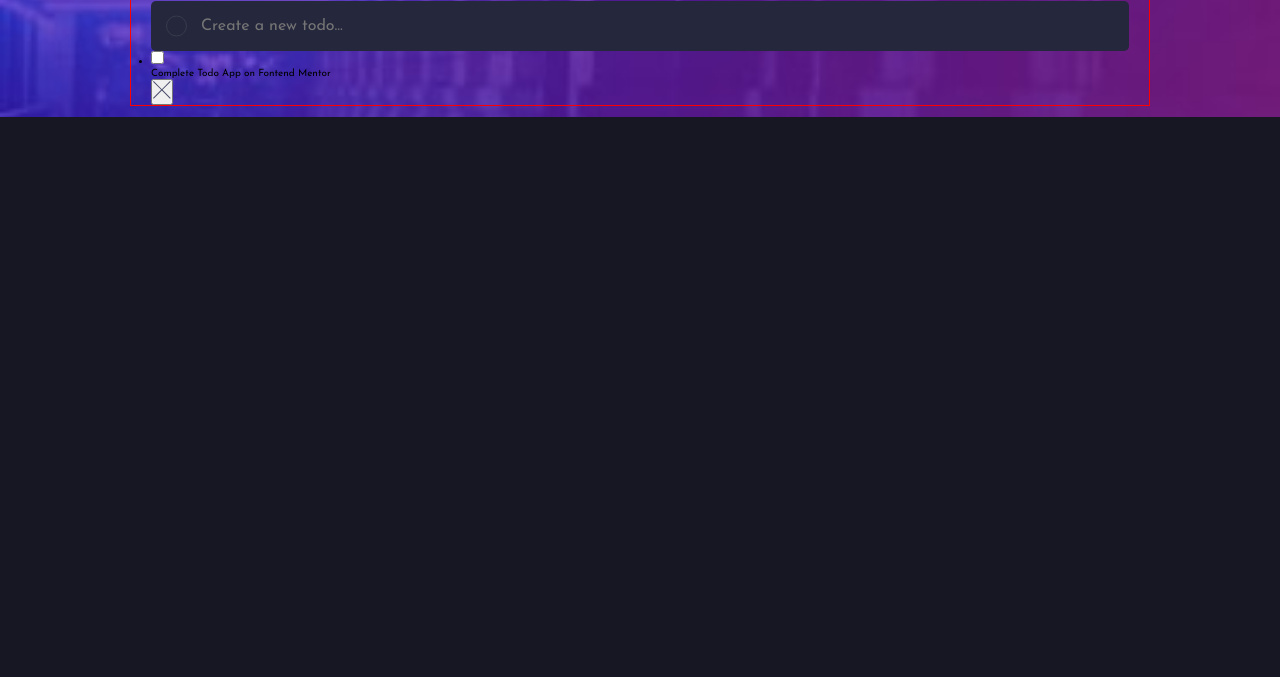
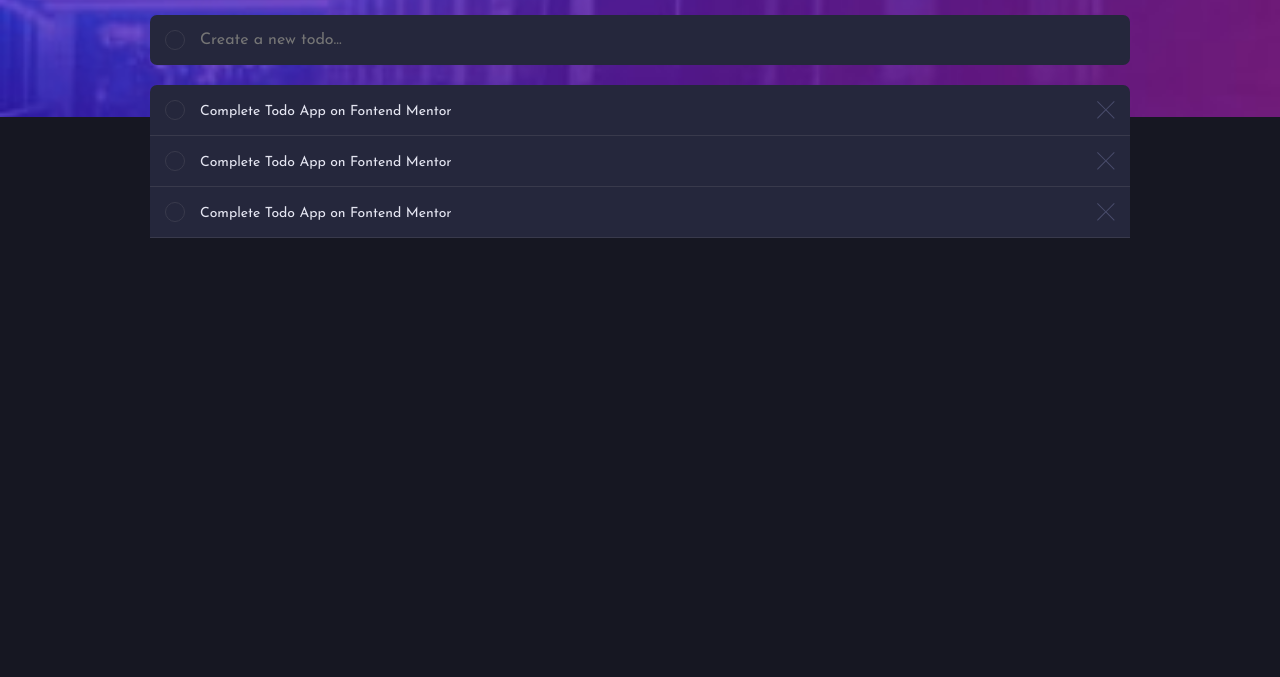
Before and after one commit to Imoyemi-1/Todo-list-App, a plain HTML site: page index.html in a window 1280 px wide. Shown: the part 123-800 px from the top of the page. Drawn offline with Linux system fonts and the light colour scheme.

Commit message:
styled todo list item

```diff
--- a/css/style.css
+++ b/css/style.css
@@ -5,7 +5,8 @@
 
   /* PRIMARY COLORS */
   --Bright-Blue: hsl(220, 98%, 61%);
-  --Check-Background: linear-gradient hsl(192, 100%, 67%) to hsl(280, 87%, 65%);
+  --Check-Background: linear-gradient(hsl(192, 100%, 67%), hsl(280, 87%, 65%))
+    no-repeat;
   --debug-line: 1px solid red;
   /* ### Light Theme */
 
@@ -47,6 +48,10 @@
   font-size: 62.5%;
 }
 
+body {
+  background-color: var(--Very-Dark-Blue);
+}
+
 /* Mobile view style */
 
 #head-section {
@@ -59,18 +64,15 @@
 #main-section {
   display: flex;
   justify-content: center;
-  min-height: 70vh;
-  background-color: var(--Very-Dark-Blue);
 }
 
 #main-section-container {
   width: 100%;
   max-width: 1020px;
-  border: var(--debug-line);
   position: absolute;
   left: 50%;
   transform: translateX(-50%);
-  top: 5.5rem;
+  top: 7rem;
   padding: 0 2rem;
 }
 
@@ -90,10 +92,15 @@
 header img {
   width: 100%;
   max-width: 2.5rem;
+  transition: transform 0.2s ease;
+}
+header img:hover {
+  transform: scale(0.85);
 }
 
 #input-container {
   position: relative;
+  margin-bottom: 2rem;
 }
 
 #addtodoitem {
@@ -104,17 +111,90 @@
   border: none;
   padding-left: 5rem;
   color: var(--Light-Grayish-Blue);
-  border-radius: 5px;
+  border-radius: 7px;
+  outline: none;
 }
 
 #input-container::after {
   content: '';
   position: absolute;
-  height: 2.1rem;
-  width: 2.1rem;
+  height: 2rem;
+  width: 2rem;
   border-radius: 50%;
   border: 1px solid var(--Very-Dark-Grayish-Blue);
   top: 50%;
   left: 15px;
   transform: translateY(-50%);
 }
+
+.todo-item {
+  background-color: var(--Very-Dark-Desaturated-Blue);
+  list-style-type: none;
+  display: flex;
+  justify-content: space-between;
+  align-items: center;
+  padding: 1.5rem;
+  border-bottom: 1.5px solid var(--Very-Dark-Grayish-Blue);
+}
+
+.todo-item:first-child {
+  border-radius: 7px 7px 0 0;
+}
+
+.todo-item-txt-container {
+  display: flex;
+  align-items: end;
+}
+
+input[type='checkbox'] {
+  height: 2rem;
+  width: 2rem;
+  border-radius: 50%;
+  border: 1px solid var(--Very-Dark-Grayish-Blue);
+  appearance: none;
+  -webkit-appearance: none;
+  cursor: pointer;
+  outline: none;
+  position: relative;
+  margin-right: 1.5rem;
+  transition: background 0.2s ease;
+}
+
+input[type='checkbox']:hover {
+  background-color: var(--Very-Dark-Grayish-Blue);
+}
+
+input[type='checkbox']:checked {
+  background: var(--Check-Background);
+}
+
+input[type='checkbox']:checked::after {
+  content: url(/images/icon-check.svg);
+  font-weight: var(--font-wgt-lg);
+  position: absolute;
+  top: 50%;
+  left: 50%;
+  transform: translate(-50%, -50%);
+}
+
+.todo-item-txt-container p {
+  font-size: var(--txt-smd);
+  color: var(--Very-Light-Grayish-Blue);
+}
+
+.remove-todo-btn {
+  background: none;
+  border: none;
+  max-width: 2rem;
+  display: flex;
+  align-items: center;
+  transition: transform 0.2s ease;
+}
+
+.remove-todo-btn img {
+  width: 100%;
+}
+
+.remove-todo-btn:hover {
+  transform: scale(0.8);
+}
--- a/index.html
+++ b/index.html
@@ -36,7 +36,39 @@
           />
         </div>
         <ul id="todo-Item-container">
-          <!-- todo: add item later when styling -->
+          <!-- todo: remove and add items dynamically with js later-->
+          <li class="todo-item">
+            <div class="todo-item-txt-container">
+              <input
+                type="checkbox"
+                name="checktodo"
+                id="checktodo"
+              />
+              <p class="todo-txt">Complete Todo App on Fontend Mentor</p>
+            </div>
+            <button class="remove-todo-btn">
+              <img
+                src="images/icon-cross.svg"
+                alt=""
+              />
+            </button>
+          </li>
+          <li class="todo-item">
+            <div class="todo-item-txt-container">
+              <input
+                type="checkbox"
+                name="checktodo"
+                id="checktodo"
+              />
+              <p class="todo-txt">Complete Todo App on Fontend Mentor</p>
+            </div>
+            <button class="remove-todo-btn">
+              <img
+                src="images/icon-cross.svg"
+                alt=""
+              />
+            </button>
+          </li>
           <li class="todo-item">
             <div class="todo-item-txt-container">
               <input
```
